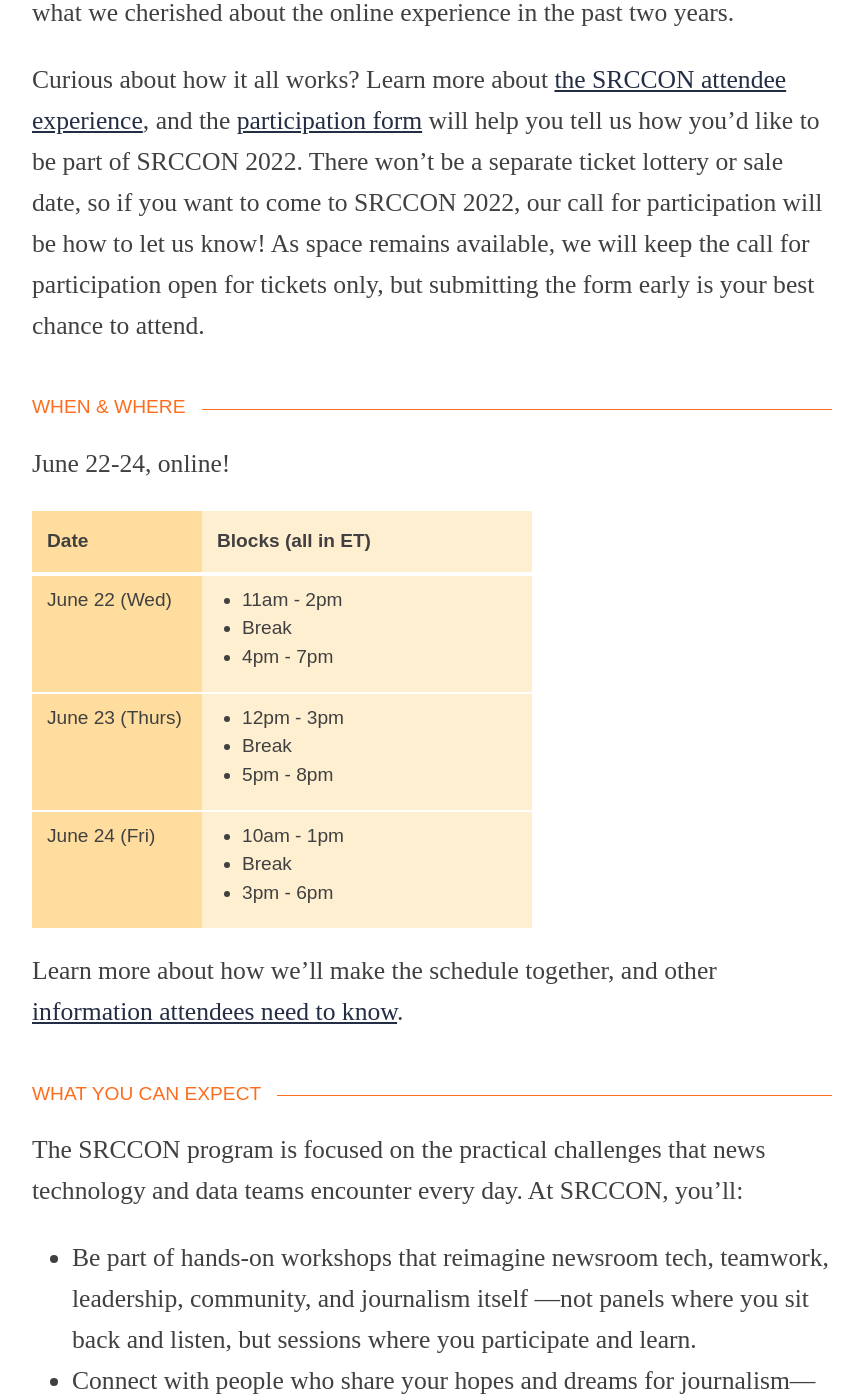
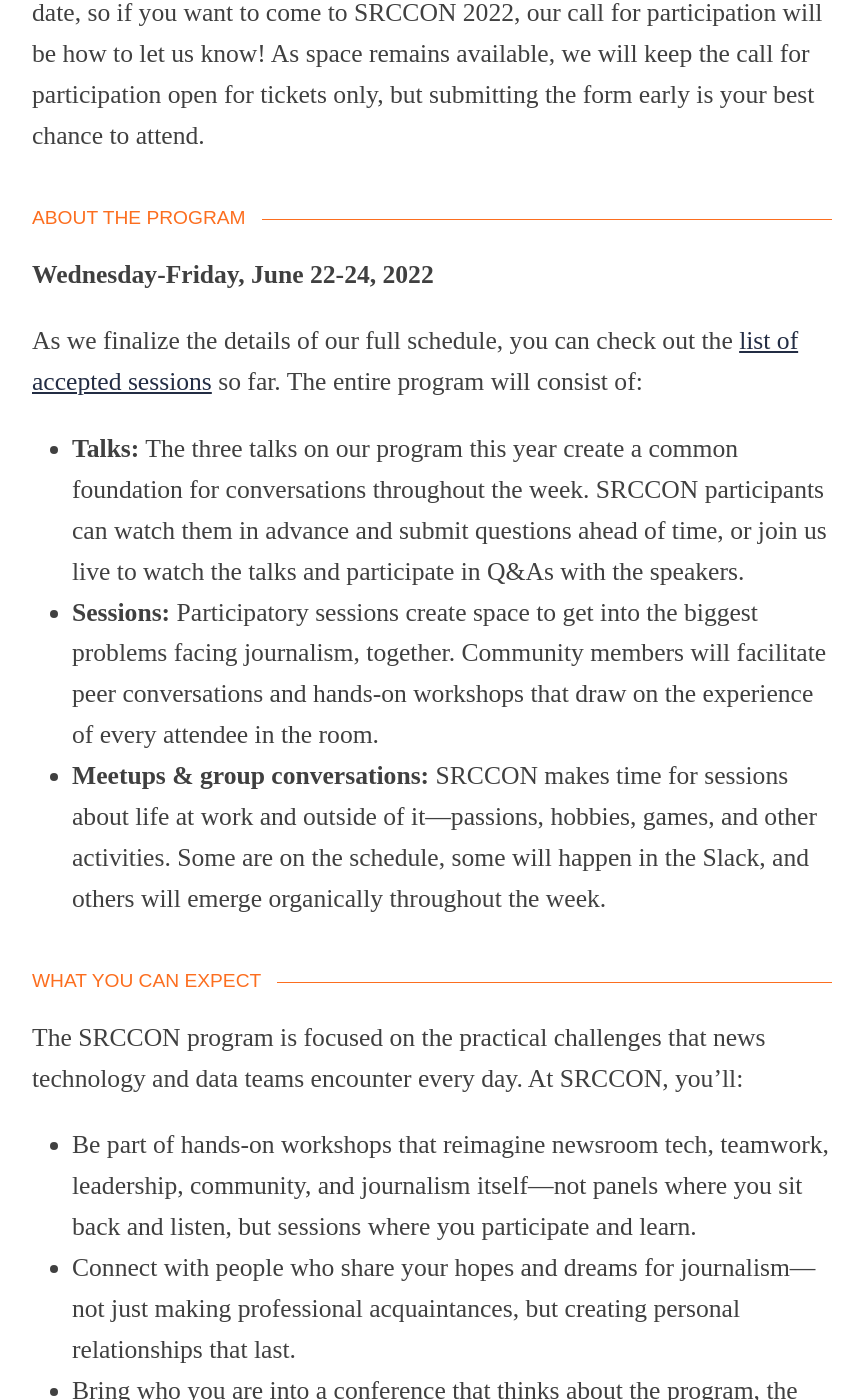
Before and after one commit to OpenNews/srccon-2022, a Jekyll site: the page built from homepage.md, in a window 1280 px wide and 1400 px high, scrolled down 1494 px. Shown: the whole window, without its empty margins (208-1071 px from the left). Built offline with Jekyll 4.4.1, drawn with Linux system fonts in a browser that asks for light colours; some web fonts are replaced; our own code applies the rules of GitHub Pages for plain Markdown files; some of the changed text lies outside the part shown.

Commit message:
update conference site with program page links

```diff
--- a/_data/sessions.yml
+++ b/_data/sessions.yml
@@ -224,6 +224,20 @@
     "transcription": ""
   },
   {
+    "id": "conflict-approach",
+    "title": "Identifying your approach to conflict and leveraging it in difficult conversations",
+    "facilitators": "Carol Zuegner, Mary Lee Brock",
+    "description": "Journalists report on conflict, but how do they deal with conflict in their own newsrooms and organizations? The question of engaging with conflict is more important than ever in lean organizations with diverse people performing so many different and cross-functional roles. Staying with and engaging in newsroom/organization conflict is not something that comes naturally to many journalists/tech people. Conflict can be perceived as disruptive and unprofessional. Many may avoid engaging in conflict because of a lack of skills, lack of perceived accountability, lack of time or fear of retaliation or a perception that engaging will not result in productive change. But in creative spaces, skillful conflict engagement from top down and bottom up can lead to better collaboration and better outcomes. This interactive session will provide participants with the opportunity to identify and analyze their conflict styles and then apply those concepts. A conflict engagement professional/professor and journalist/professor will lead the session and provide takeaways for your organization.",
+    "day": "",
+    "timeblock": "",
+    "time": "",
+    "everyone": "",
+    "talk": "",
+    "social": "",
+    "break": "",
+    "transcription": ""
+  },
+  {
     "id": "fanfiction-objectivity",
     "title": "If no one’s got me, Archive of our Own’s got me: Fanfiction as a tool for questioning objectivity, strengthening imagination and forming online community",
     "facilitators": "Janelle Salanga, Holly Rosewood",
@@ -256,20 +270,6 @@
     "title": "Let’s talk about leaving journalism",
     "facilitators": "Hannah Birch",
     "description": "It can be hard to think about having a job that's not in journalism. The idea of “leaving journalism” can bring up a lot of feelings! Much of the camaraderie in the industry comes from all being in it together. So what does it mean to step away from that? Are you selling out? Can you come back? Will you even want to? What does it mean if you don’t??\n\nI've worked in journalism, in government agencies, and now in tech. I can share my own experience and how I felt through these transitions: excited, relieved, guilty, outraged, thrilled, uneasy, and more. But mostly this is space to think about your own future, outside the expectations of the journalism industry.",
-    "day": "",
-    "timeblock": "",
-    "time": "",
-    "everyone": "",
-    "talk": "",
-    "social": "",
-    "break": "",
-    "transcription": ""
-  },
-  {
-    "id": "conflict-approach",
-    "title": "Leveraging your approach to conflict in difficult conversations",
-    "facilitators": "Carol Zuegner, Mary Lee Brock",
-    "description": "Journalists report on conflict, but how do they deal with conflict in their own newsrooms and organizations? The question of engaging with conflict is more important than ever in lean organizations with diverse people performing so many different and cross-functional roles. Staying with and engaging in newsroom/organization conflict is not something that comes naturally to many journalists/tech people. Conflict can be perceived as disruptive and unprofessional. Many may avoid engaging in conflict because of a lack of skills, lack of perceived accountability, lack of time or fear of retaliation or a perception that engaging will not result in productive change. But in creative spaces, skillful conflict engagement from top down and bottom up can lead to better collaboration and better outcomes. This interactive session will provide participants with the opportunity to identify and analyze their conflict styles and then apply those concepts. A conflict engagement professional/professor and journalist/professor will lead the session and provide takeaways for your organization.",
     "day": "",
     "timeblock": "",
     "time": "",
--- a/_layouts/simple_layout.html
+++ b/_layouts/simple_layout.html
@@ -54,7 +54,7 @@
             {% endif %}
             {% if page.section == 'homepage' %}<p class="big-type">A participant-led conference from <a href="https://opennews.org">OpenNews</a> for&nbsp;journalists who want to transform their work, their organizations, and their communities.</p>{% endif %}
             <div class="sub-nav">
-                <a href="/attendees">Attendee Information</a>&nbsp; • &nbsp;<a href="/sponsors">Sponsor SRCCON</a>
+                <a href="/attendees">Attendee Information</a>&nbsp; • &nbsp;<a href="/program">Sessions</a>
                 {% if page.cta_button_text %}
                 <a href="{{ page.cta_button_link }}" class="button">{{ page.cta_button_text }}</a>
                 {% else %}
--- a/homepage.md
+++ b/homepage.md
@@ -5,72 +5,34 @@
 
 ### How to be a part of {{ page.event_name }}
 
-**[Our call for participation form is open](/participation/form)** with questions to tell us how you want to participate at SRCCON. If invited to attend, you will have the chance to purchase a ticket with [prices starting at $125 plus fees](/attendees/#tickets).
+**[Join us June 22-24 at SRCCON 2022!](/participation/form)** Fill out our [call for participation form](/participation/form) to let us know you'd like to participate—if invited to attend, you will have the chance to purchase a ticket with [prices starting at $125 plus fees](/attendees/#tickets).
 
-Our deadline for proposing sessions has already passed, but we'll keep our [call for participation form](/participation/form) open for attendees as long as we have space!
+We just published **[our list of accepted sessions](/program)**, so take a look at what we have planned for this year!
 
 **Key dates for your calendar**:
 
-* **By Wednesday, May 4**: Anyone who proposed a session or applied for a stipend by April 25 will be notified
-* **After May 4**: We'll review more "I'd like to attend" submissions on a rolling basis until the conference
+* **On a rolling basis**: Within a week or so of submitting our call for participation form, anyone who selects "I'd like to attend" will be notified about whether they are invited to purchase a ticket.
 * **June 22-24**: SRCCON 2022, online!
-
-This year will be our third digital SRCCON, and we're building an online space based on what we collectively value about the physical experience and what we cherished about the online experience in the past two years.
 
 Curious about how it all works? Learn more about [the SRCCON attendee experience](/attendees), and the [participation form](/participation/form) will help you tell us how you'd like to be part of {{ page.event_name }}. There won't be a separate ticket lottery or sale date, so if you want to come to {{ page.event_name }}, our call for participation will be how to let us know! As space remains available, we will keep the call for participation open for tickets only, but submitting the form early is your best chance to attend.
 
 
-### When & Where
+### About the program
 
-June 22-24, online!
+**Wednesday-Friday, June 22-24, 2022**
 
-<table class="time-blocks">
-  <thead>
-    <th>Date</th>
-    <th>Blocks (all in ET)</th>
-  </thead>
-  <tbody>
-    <tr>
-      <td>June 22 (Wed)</td>
-      <td>
-        <ul>
-          <li>11am - 2pm</li>
-          <li>Break</li>
-          <li>4pm - 7pm</li>
-        </ul>
-      </td>
-    </tr>
-    <tr>
-      <td>June 23 (Thurs)</td>
-      <td>
-        <ul>
-          <li>12pm - 3pm</li>
-          <li>Break</li>
-          <li>5pm - 8pm</li>
-        </ul>
-      </td>
-    </tr>
-    <tr>
-      <td>June 24 (Fri)</td>
-      <td>
-        <ul>
-          <li>10am - 1pm</li>
-          <li>Break</li>
-          <li>3pm - 6pm</li>
-        </ul>
-      </td>
-    </tr>
-  </tbody>
-</table>
+As we finalize the details of our full schedule, you can check out the [list of accepted sessions](/program) so far. The entire program will consist of:
 
-Learn more about how we'll make the schedule together, and other [information attendees need to know](/attendees).
+* **Talks:** The three talks on our program this year create a common foundation for conversations throughout the week. SRCCON participants can watch them in advance and submit questions ahead of time, or join us live to watch the talks and participate in Q&As with the speakers.
+* **Sessions:** Participatory sessions create space to get into the biggest problems facing journalism, together. Community members will facilitate peer conversations and hands-on workshops that draw on the experience of every attendee in the room.
+* **Meetups & group conversations:** SRCCON makes time for sessions about life at work and outside of it—passions, hobbies, games, and other activities. Some are on the schedule, some will happen in the Slack, and others will emerge organically throughout the week.
 
 
 ### What you can expect
 
 The SRCCON program is focused on the practical challenges that news technology and data teams encounter every day. At SRCCON, you’ll:
 
-* Be part of hands-on workshops that reimagine newsroom tech, teamwork, leadership, community, and journalism itself —not panels where you sit back and listen, but sessions where you participate and learn.
+* Be part of hands-on workshops that reimagine newsroom tech, teamwork, leadership, community, and journalism itself—not panels where you sit back and listen, but sessions where you participate and learn.
 * Connect with people who share your hopes and dreams for journalism—not just making professional acquaintances, but creating personal relationships that last.
 * Bring who you are into a conference that thinks about the program, the schedule—even games & meals—as ways to celebrate everything you have to share.
 
```
Also changed, not shown: attendees.md (+3 -1 lines), participation_form.md (+2 -2 lines), program.md (+4 -2 lines).
